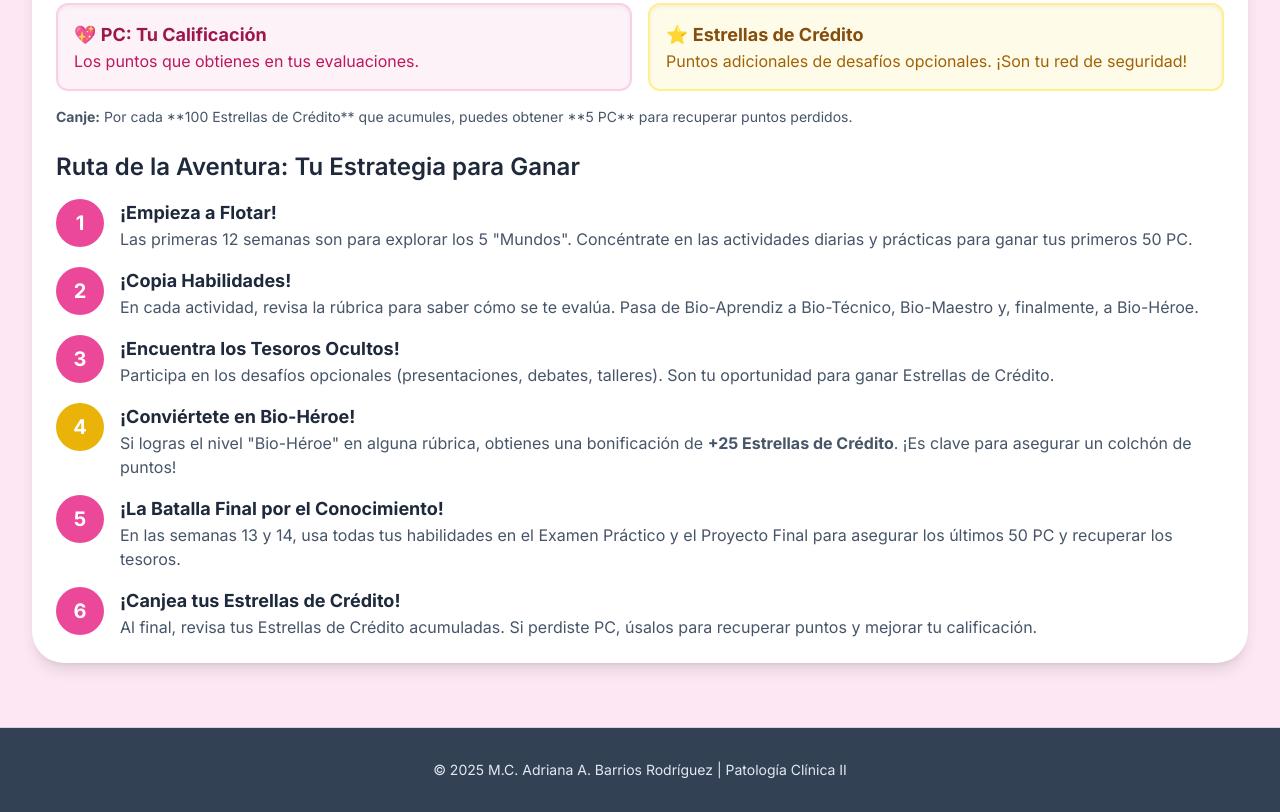
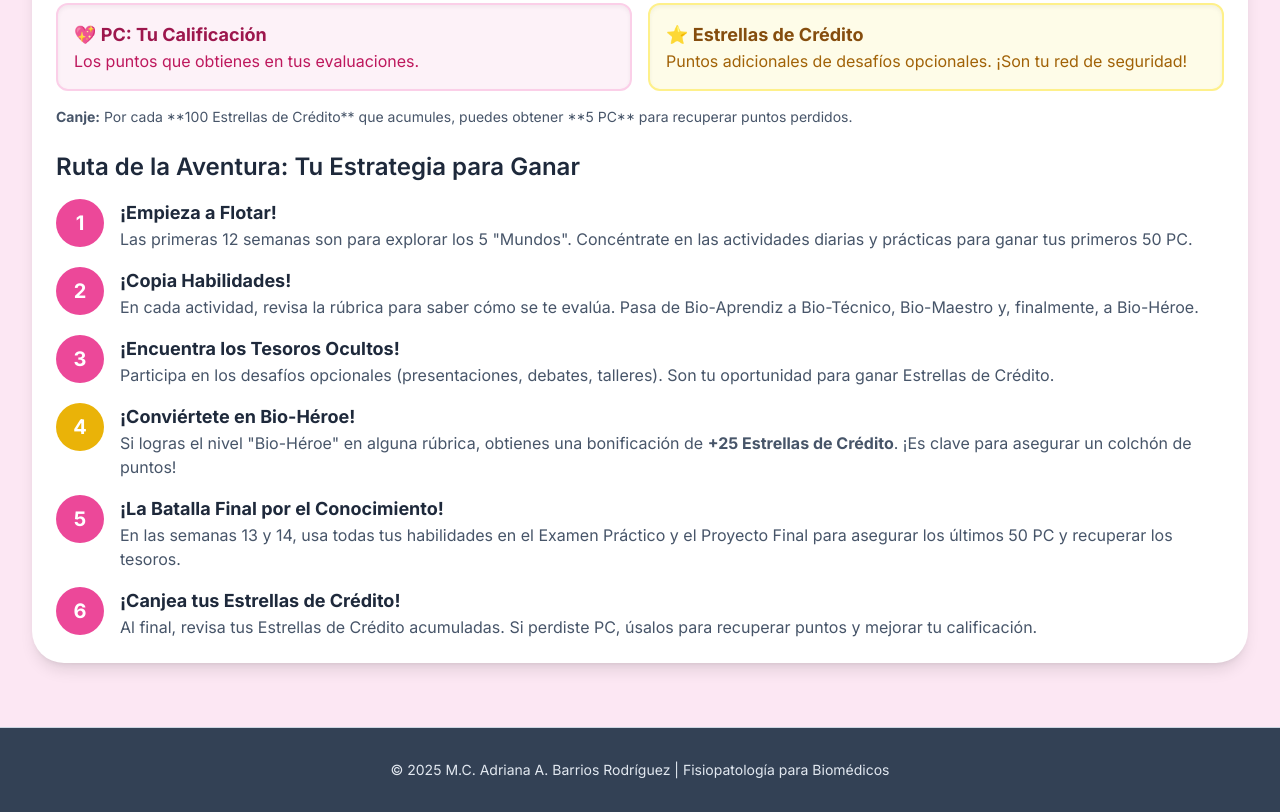
Before and after one commit to abarrios-crypto/DreamLAB_Fisiopatolog-aGamificada, a plain HTML site: page index.html in a window 1280 px wide. Shown: the part 571-1383 px from the top of the page. Drawn offline with nearby package versions, Linux system fonts and the light colour scheme.

Commit message:
Update index.html

```diff
--- a/index.html
+++ b/index.html
@@ -1166,7 +1166,7 @@
         };
     </script>
 <footer class="text-center py-8 bg-slate-700 text-slate-200 text-sm mt-8 border-t border-slate-300">
-    <p>© 2025 M.C. Adriana A. Barrios Rodríguez | Patología Clínica II</p>
+    <p>© 2025 M.C. Adriana A. Barrios Rodríguez | Fisiopatología para Biomédicos </p>
 </footer>
 </footer>
 </body>
```
